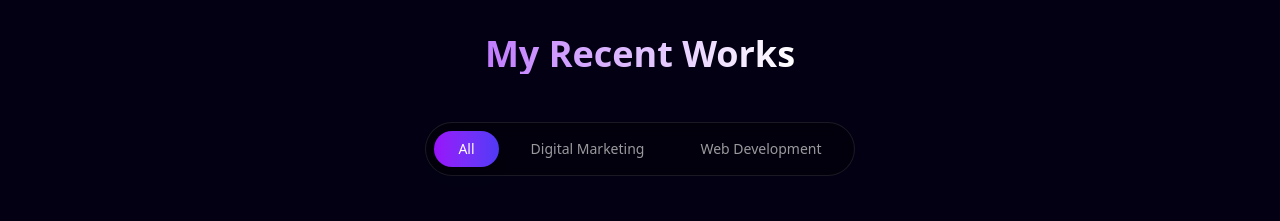
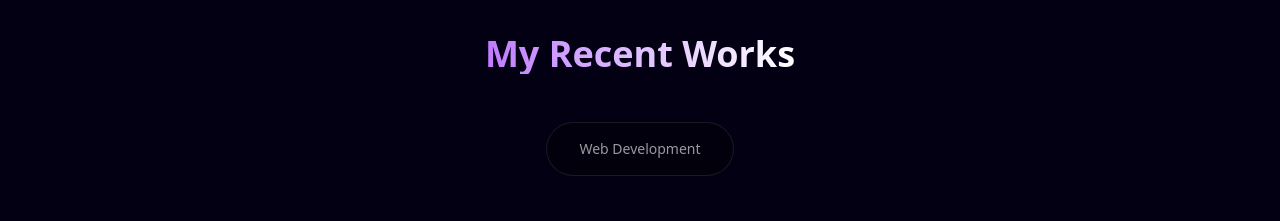
Before and after one commit to Abhijith200/abhi-blog, a Next.js app: page / in a window 1280 px wide. Shown: the part 2200-2421 px from the top of the page. Built offline with nearby package versions, Linux system fonts and the light colour scheme.

Commit message:
removed work category

```diff
--- a/src/components/Work.tsx
+++ b/src/components/Work.tsx
@@ -6,7 +6,7 @@ import Link from "next/link";
 import { Button } from "@/components/ui/button";
 import { motion, AnimatePresence } from "framer-motion";
 
-const categories = ["All", "Digital Marketing", "Web Development"];
+const categories = ["Web Development"];
 
 const projects = [
     {
@@ -29,7 +29,7 @@ const projects = [
         id: 3,
         title: "Business Consulting",
         description: "GrayFord Consultants - Establish your business with confidence.",
-        category: "Digital Marketing",
+        category: "Web Development",
         image: "/projects/grayford.jpg",
         link: "https://www.grayfordconsultants.com/",
     },
@@ -42,7 +42,7 @@ const projects = [
         link: "http://aurum-gold-two.vercel.app/",
     },
     {
-        id: 4,
+        id: 5,
         title: "GridView Marketing Agency",
         description: "A Modern Digital Marketing Agency",
         category: "Web Development",
@@ -50,7 +50,7 @@ const projects = [
         link: "https://gridviewmarketing.vercel.app/",
     },
     {
-        id: 4,
+        id: 6,
         title: "Origon",
         description: "Premium Chocolate Brand Website",
         category: "Web Development",
```
